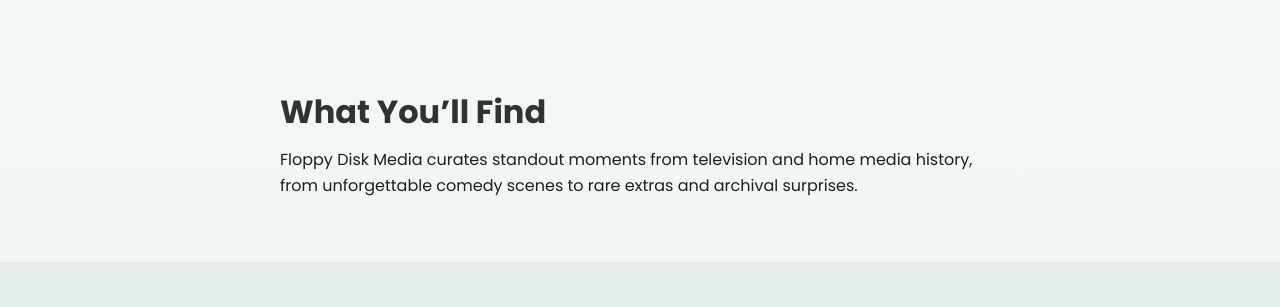
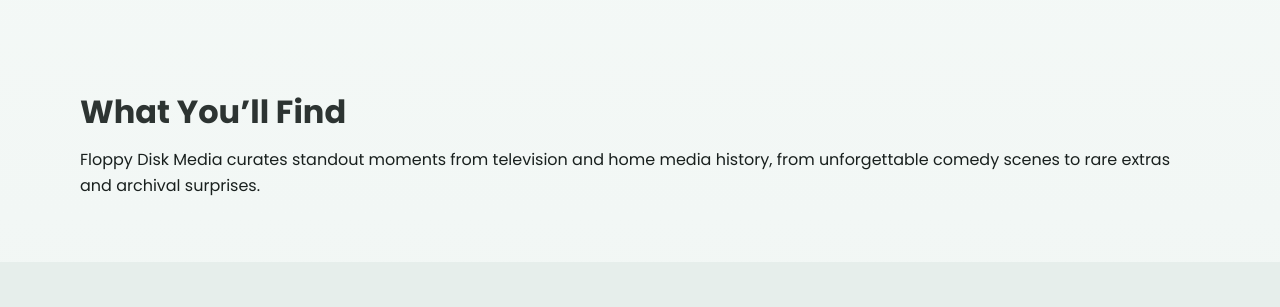
Before and after one commit to pipchell/FloppyDiskMedia, a plain HTML site: page index.html in a window 1280 px wide. Shown: the part 488-795 px from the top of the page. Drawn offline with Linux system fonts and the light colour scheme.

Commit message:
Align 'What You'll Find' left with main content (add .narrow-left and wrap in container)

```diff
--- a/index.html
+++ b/index.html
@@ -73,13 +73,15 @@
       </section>
 
       <section class="section" aria-labelledby="about-title">
-        <div class="container narrow">
+        <div class="container">
+          <div class="narrow-left">
             <h2 id="about-title">What You&rsquo;ll Find</h2>
             <p>
               Floppy Disk Media curates standout moments from television and home
               media history, from unforgettable comedy scenes to rare extras and
               archival surprises.
             </p>
+          </div>
         </div>
       </section>
 
```
Lines whose indentation alone changed are shown as unchanged.
